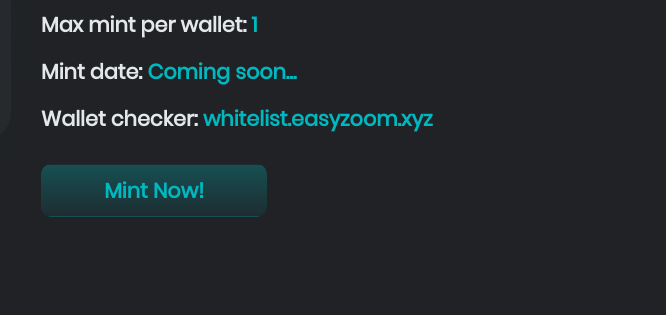
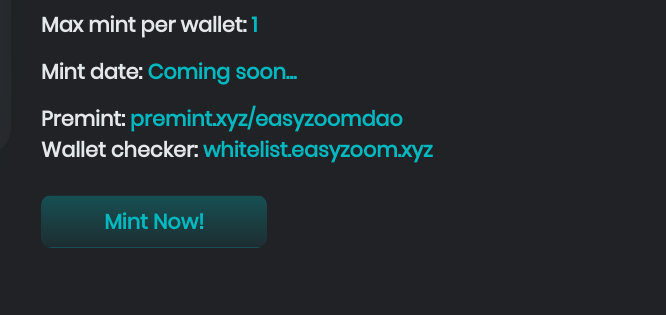
Before and after one commit to Danielemiccoli-dev/easyzoom-landing, a plain HTML site: page index.html in a window 1280 px wide. Shown: the part 5319-5634 px from the top of the page, 614-1280 px from the left. Drawn offline with nearby package versions, Linux system fonts and the light colour scheme.

Commit message:
Update index.html

```diff
--- a/index.html
+++ b/index.html
@@ -248,7 +248,8 @@
                                     <li class="mb-3">Mint price: <span class="text-primary">FREE</span></li>
                                     <li class="mb-3">Max mint per wallet: <span class="text-primary">1</span></li>
                                     <li class="mb-3">Mint date: <span class="text-primary" id="mint-date">Coming soon...</span></li>
-                                    <li>Wallet checker: <a href="https://whitelist.easyzoom.xyz " target="_blank" class="text-primary">whitelist.easyzoom.xyz</a></li>
+                                    <li>Premint: <a href="https://www.premint.xyz/easyzoomdao/" target="_blank" class="text-primary">premint.xyz/easyzoomdao</a></li>
+                                    <li>Wallet checker: <a href="https://whitelist.easyzoom.xyz" target="_blank" class="text-primary">whitelist.easyzoom.xyz</a></li>
                                     <li>
                                         <a class="section-title fake-button disabled" id="mint-button"  target="_blank">
                                             Mint Now!
```
